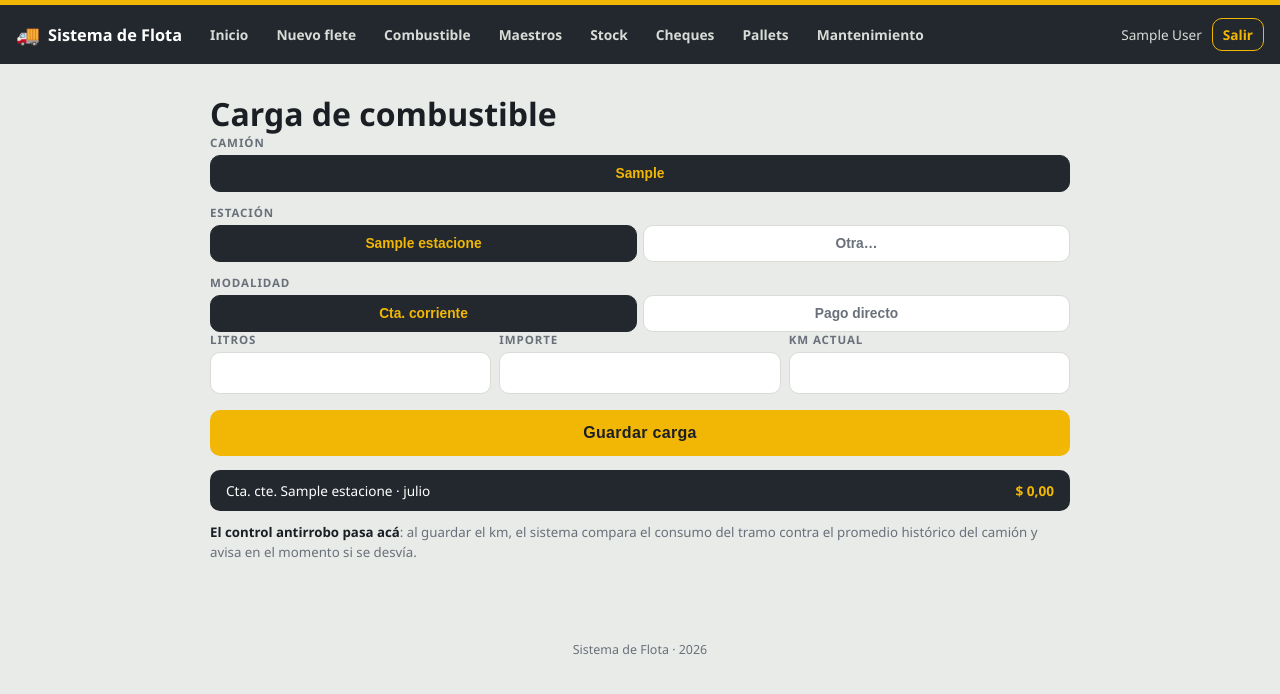
After one commit to danqueve/sistema_flota, a PHP site: page /modulos/combustible/nuevo.php in a window 1280 px wide. The commit adds this page. Shown: the top 694 px of the page. Run offline with PHP 8.4, Linux system fonts and the light colour scheme; the visitor is signed in with stand-in values (Sample User, id 1); tables that the repository leaves empty hold one stand-in row (values such as "Sample post").

Commit message:
feat: carga de combustible con control antirrobo
Botones segmentados para camión/estación/modalidad, estación
"Otra..." con texto libre, modalidad sugerida según si la estación
tiene cta. cte., y comparación en vivo del consumo del tramo vs.
el promedio histórico del camión (vía LAG() en SQL) con alerta
visual si se desvía más de 15%. Acumulado mensual de cta. cte. al
pie. Corrige además la validación de km: ahora también respeta
camiones.km_actual, no solo el historial de cargas previas.

```diff
--- a/assets/css/estilo.css
+++ b/assets/css/estilo.css
@@ -162,6 +162,8 @@ label:first-child{margin-top:0;}
   padding:11px 16px; font-size:.85rem; border-radius:var(--radio); margin-top:14px;}
 .totalbar b{color:var(--vial); font-variant-numeric:tabular-nums;}
 
+.oculto{display:none;}
+
 /* Placeholder de módulos de fases futuras */
 .placeholder-fase{
   background:var(--panel); border:1.5px dashed var(--linea); border-radius:var(--radio);
--- /dev/null
+++ b/assets/js/combustible-nuevo.js
@@ -0,0 +1,86 @@
+document.addEventListener('DOMContentLoaded', function () {
+  // Más de 15% por encima del promedio histórico del camión se marca como desvío.
+  var UMBRAL_ALERTA = 1.15;
+
+  var camionInput = document.getElementById('camion_id');
+  var estacionInput = document.getElementById('estacion_id');
+  var litrosInput = document.getElementById('litros');
+  var kmInput = document.getElementById('km');
+  var otraWrap = document.getElementById('estacionOtraWrap');
+  var consumoCaja = document.getElementById('consumoCaja');
+  var promedioCaja = document.getElementById('consumoPromedioCaja');
+  var totalBar = document.getElementById('totalBarCtaCte');
+
+  function formatearMoneda(valor) {
+    return '$ ' + valor.toLocaleString('es-AR', { minimumFractionDigits: 2, maximumFractionDigits: 2 });
+  }
+
+  function estacionSeleccionada() {
+    return (window.ESTACIONES || []).find(function (e) {
+      return String(e.id) === estacionInput.value;
+    });
+  }
+
+  function actualizarModalidadYTotal() {
+    var estacion = estacionSeleccionada();
+    var tieneCtaCte = !!(estacion && estacion.tiene_cta_cte);
+
+    otraWrap.classList.toggle('oculto', estacionInput.value !== '');
+
+    var botonModalidad = document.querySelector(
+      '.seg[data-input="modalidad"] button[data-value="' + (tieneCtaCte ? 'cta_cte' : 'contado') + '"]'
+    );
+    if (botonModalidad) {
+      botonModalidad.click();
+    }
+
+    if (tieneCtaCte) {
+      var acumulado = (window.ACUMULADO_ESTACION || {})[estacion.id] || 0;
+      document.getElementById('totalBarTexto').textContent = 'Cta. cte. ' + estacion.nombre + ' · ' + window.NOMBRE_MES_ACTUAL;
+      document.getElementById('totalBarMonto').textContent = formatearMoneda(acumulado);
+      totalBar.classList.remove('oculto');
+    } else {
+      totalBar.classList.add('oculto');
+    }
+  }
+
+  function actualizarConsumo() {
+    var stats = (window.STATS_CAMION || {})[camionInput.value];
+
+    if (!stats || stats.ultimo_km === null || !litrosInput.value || !kmInput.value) {
+      consumoCaja.classList.add('oculto');
+      return;
+    }
+
+    var distancia = parseInt(kmInput.value, 10) - stats.ultimo_km;
+    if (!(distancia > 0)) {
+      consumoCaja.classList.add('oculto');
+      return;
+    }
+
+    var litros = parseFloat(litrosInput.value) || 0;
+    var tramo = (litros / distancia) * 100;
+
+    document.getElementById('consumoTramo').textContent = tramo.toFixed(1).replace('.', ',') + ' L/100';
+
+    if (stats.promedio === null) {
+      document.getElementById('consumoPromedio').textContent = 'Sin historial';
+      promedioCaja.classList.remove('malo');
+    } else {
+      var desviado = tramo > stats.promedio * UMBRAL_ALERTA;
+      document.getElementById('consumoPromedio').textContent =
+        stats.promedio.toFixed(1).replace('.', ',') + ' L/100' + (desviado ? ' ⚠' : '');
+      promedioCaja.classList.toggle('malo', desviado);
+    }
+
+    consumoCaja.classList.remove('oculto');
+  }
+
+  camionInput.addEventListener('change', actualizarConsumo);
+  estacionInput.addEventListener('change', actualizarModalidadYTotal);
+  litrosInput.addEventListener('input', actualizarConsumo);
+  kmInput.addEventListener('input', actualizarConsumo);
+
+  actualizarModalidadYTotal();
+  actualizarConsumo();
+});
--- a/includes/funciones.php
+++ b/includes/funciones.php
@@ -21,3 +21,14 @@ function obtenerParametro(string $clave, ?string $porDefecto = null): ?string
 
     return $valor !== false ? $valor : $porDefecto;
 }
+
+function nombreMes(int $mes): string
+{
+    $nombres = [
+        1 => 'enero', 2 => 'febrero', 3 => 'marzo', 4 => 'abril',
+        5 => 'mayo', 6 => 'junio', 7 => 'julio', 8 => 'agosto',
+        9 => 'septiembre', 10 => 'octubre', 11 => 'noviembre', 12 => 'diciembre',
+    ];
+
+    return $nombres[$mes] ?? '';
+}
--- a/includes/header.php
+++ b/includes/header.php
@@ -25,6 +25,7 @@ $rol     = $usuario['rol'] ?? null;
     <?php if ($rol === 'admin'): ?>
       <a href="<?= BASE_URL ?>/dashboard.php">Inicio</a>
       <a href="<?= BASE_URL ?>/modulos/fletes/nuevo.php">Nuevo flete</a>
+      <a href="<?= BASE_URL ?>/modulos/combustible/nuevo.php">Combustible</a>
       <a href="<?= BASE_URL ?>/modulos/maestros/camiones.php">Maestros</a>
       <a href="<?= BASE_URL ?>/modulos/stock/index.php">Stock</a>
       <a href="<?= BASE_URL ?>/modulos/cheques/index.php">Cheques</a>
--- /dev/null
+++ b/modulos/combustible/nuevo.php
@@ -0,0 +1,249 @@
+<?php
+
+require_once __DIR__ . '/../../includes/auth.php';
+requerirRol(['admin']);
+require_once __DIR__ . '/../../includes/funciones.php';
+
+$pdo = obtenerConexion();
+$errores = [];
+$guardado = null;
+
+$camiones   = $pdo->query('SELECT id, patente, km_actual FROM camiones WHERE activo=1 ORDER BY patente')->fetchAll();
+$estaciones = $pdo->query('SELECT id, nombre, tiene_cta_cte FROM estaciones WHERE activo=1 ORDER BY nombre')->fetchAll();
+
+// Promedio histórico de consumo (L/100km) y último km registrado, por camión.
+// El último km parte de cargas_combustible, pero nunca puede ser menor al
+// km_actual del camión (que puede venir de un service o de una carga previa).
+$statsCamion = [];
+$stmt = $pdo->query(
+    "SELECT camion_id, AVG(consumo_l100) AS promedio, MAX(km) AS ultimo_km
+     FROM (
+         SELECT camion_id, km,
+                litros / (km - LAG(km) OVER (PARTITION BY camion_id ORDER BY km)) * 100 AS consumo_l100
+         FROM cargas_combustible
+         WHERE km IS NOT NULL
+     ) t
+     GROUP BY camion_id"
+);
+foreach ($stmt->fetchAll() as $fila) {
+    $statsCamion[(int) $fila['camion_id']] = [
+        'promedio'  => $fila['promedio'] !== null ? round((float) $fila['promedio'], 1) : null,
+        'ultimo_km' => $fila['ultimo_km'] !== null ? (int) $fila['ultimo_km'] : null,
+    ];
+}
+foreach ($camiones as $camion) {
+    $id = (int) $camion['id'];
+    if (!isset($statsCamion[$id])) {
+        $statsCamion[$id] = ['promedio' => null, 'ultimo_km' => null];
+    }
+    if ($camion['km_actual'] !== null) {
+        $statsCamion[$id]['ultimo_km'] = max($statsCamion[$id]['ultimo_km'] ?? 0, (int) $camion['km_actual']);
+    }
+}
+
+// Acumulado del mes en curso por estación con cuenta corriente.
+$acumuladoEstacion = [];
+$stmt = $pdo->query(
+    "SELECT estacion_id, SUM(importe) AS total
+     FROM cargas_combustible
+     WHERE modalidad = 'cta_cte' AND estacion_id IS NOT NULL
+       AND DATE_FORMAT(fecha, '%Y-%m') = DATE_FORMAT(CURDATE(), '%Y-%m')
+     GROUP BY estacion_id"
+);
+foreach ($stmt->fetchAll() as $fila) {
+    $acumuladoEstacion[(int) $fila['estacion_id']] = (float) $fila['total'];
+}
+
+$valores = [
+    'camion_id'     => $camiones[0]['id'] ?? '',
+    'estacion_id'   => $estaciones[0]['id'] ?? '',
+    'estacion_otro' => '',
+    'modalidad'     => !empty($estaciones[0]['tiene_cta_cte']) ? 'cta_cte' : 'contado',
+    'litros'        => '',
+    'importe'       => '',
+    'km'            => '',
+];
+
+if ($_SERVER['REQUEST_METHOD'] === 'POST') {
+    $camionId     = (int) ($_POST['camion_id'] ?? 0);
+    $estacionId   = ($_POST['estacion_id'] ?? '') !== '' ? (int) $_POST['estacion_id'] : null;
+    $estacionOtro = trim($_POST['estacion_otro'] ?? '');
+    $modalidad    = ($_POST['modalidad'] ?? '') === 'contado' ? 'contado' : 'cta_cte';
+    $litros       = $_POST['litros'] !== '' ? (float) str_replace(',', '.', $_POST['litros']) : null;
+    $importe      = $_POST['importe'] !== '' ? (float) str_replace(',', '.', $_POST['importe']) : null;
+    $km           = $_POST['km'] !== '' ? (int) $_POST['km'] : null;
+
+    $valores = [
+        'camion_id'     => $camionId ?: '',
+        'estacion_id'   => $estacionId ?? '',
+        'estacion_otro' => $estacionOtro,
+        'modalidad'     => $modalidad,
+        'litros'        => $_POST['litros'] ?? '',
+        'importe'       => $_POST['importe'] ?? '',
+        'km'            => $_POST['km'] ?? '',
+    ];
+
+    if (!$camionId) {
+        $errores[] = 'Elegí un camión.';
+    }
+    if (!$estacionId && $estacionOtro === '') {
+        $errores[] = 'Elegí una estación o escribí el nombre si es una eventual.';
+    }
+    if ($litros === null || $litros <= 0) {
+        $errores[] = 'Los litros tienen que ser mayores a 0.';
+    }
+    if ($importe === null || $importe <= 0) {
+        $errores[] = 'El importe tiene que ser mayor a 0.';
+    }
+    if ($km === null || $km <= 0) {
+        $errores[] = 'El km actual es obligatorio.';
+    }
+
+    $ultimoKm = $statsCamion[$camionId]['ultimo_km'] ?? null;
+    if (!$errores && $ultimoKm !== null && $km <= $ultimoKm) {
+        $errores[] = 'El km ingresado (' . number_format($km, 0, ',', '.') . ') tiene que ser mayor al último registrado para ese camión (' . number_format($ultimoKm, 0, ',', '.') . ').';
+    }
+
+    if (!$errores) {
+        try {
+            $pdo->beginTransaction();
+
+            $stmt = $pdo->prepare(
+                'INSERT INTO cargas_combustible (fecha, camion_id, estacion_id, estacion_otro, litros, importe, km, modalidad)
+                 VALUES (CURDATE(), ?, ?, ?, ?, ?, ?, ?)'
+            );
+            $stmt->execute([
+                $camionId,
+                $estacionId,
+                $estacionId ? null : ($estacionOtro ?: null),
+                $litros,
+                $importe,
+                $km,
+                $modalidad,
+            ]);
+            $cargaId = (int) $pdo->lastInsertId();
+
+            $stmt = $pdo->prepare('UPDATE camiones SET km_actual = ? WHERE id = ? AND (km_actual IS NULL OR km_actual < ?)');
+            $stmt->execute([$km, $camionId, $km]);
+
+            $pdo->commit();
+
+            header('Location: nuevo.php?guardado=' . $cargaId);
+            exit;
+        } catch (PDOException $e) {
+            $pdo->rollBack();
+            $errores[] = 'No se pudo guardar la carga.';
+        }
+    }
+}
+
+if (isset($_GET['guardado'])) {
+    $stmt = $pdo->prepare(
+        'SELECT cc.*, c.patente, e.nombre AS estacion_nombre
+         FROM cargas_combustible cc
+         JOIN camiones c ON c.id = cc.camion_id
+         LEFT JOIN estaciones e ON e.id = cc.estacion_id
+         WHERE cc.id = ?'
+    );
+    $stmt->execute([(int) $_GET['guardado']]);
+    $guardado = $stmt->fetch() ?: null;
+}
+
+$scriptsPagina = [BASE_URL . '/assets/js/segmentado.js', BASE_URL . '/assets/js/combustible-nuevo.js'];
+$tituloPagina = 'Carga de combustible';
+require __DIR__ . '/../../includes/header.php';
+?>
+
+<h1>Carga de combustible</h1>
+
+<?php if ($guardado): ?>
+  <p class="exito">
+    Carga guardada: <?= htmlspecialchars($guardado['patente']) ?> ·
+    <?= htmlspecialchars($guardado['estacion_nombre'] ?? $guardado['estacion_otro'] ?? 'estación eventual') ?> ·
+    <?= number_format((float) $guardado['litros'], 2, ',', '.') ?> L · <?= formatearImporte((float) $guardado['importe']) ?> ·
+    km <?= number_format((float) $guardado['km'], 0, ',', '.') ?>
+  </p>
+<?php endif; ?>
+
+<?php foreach ($errores as $error): ?>
+  <p class="login-error"><?= htmlspecialchars($error) ?></p>
+<?php endforeach; ?>
+
+<?php if (!$camiones || !$estaciones): ?>
+  <p class="nota">Hace falta al menos un camión y una estación activos. Cargalos en <a href="<?= BASE_URL ?>/modulos/maestros/camiones.php">Maestros</a>.</p>
+<?php else: ?>
+
+<form method="post">
+  <label>Camión</label>
+  <div class="seg" data-input="camion_id">
+    <?php foreach ($camiones as $camion): ?>
+      <button type="button" data-value="<?= $camion['id'] ?>" class="<?= (string) $valores['camion_id'] === (string) $camion['id'] ? 'on' : '' ?>"><?= htmlspecialchars($camion['patente']) ?></button>
+    <?php endforeach; ?>
+  </div>
+  <input type="hidden" name="camion_id" id="camion_id" value="<?= htmlspecialchars((string) $valores['camion_id']) ?>">
+
+  <label>Estación</label>
+  <div class="seg" data-input="estacion_id">
+    <?php foreach ($estaciones as $estacion): ?>
+      <button type="button" data-value="<?= $estacion['id'] ?>" class="<?= (string) $valores['estacion_id'] === (string) $estacion['id'] ? 'on' : '' ?>"><?= htmlspecialchars($estacion['nombre']) ?></button>
+    <?php endforeach; ?>
+    <button type="button" data-value="" class="<?= $valores['estacion_id'] === '' ? 'on' : '' ?>">Otra…</button>
+  </div>
+  <input type="hidden" name="estacion_id" id="estacion_id" value="<?= htmlspecialchars((string) $valores['estacion_id']) ?>">
+
+  <div id="estacionOtraWrap" class="<?= $valores['estacion_id'] === '' ? '' : 'oculto' ?>">
+    <label for="estacion_otro">Nombre de la estación</label>
+    <input class="campo-input" type="text" id="estacion_otro" name="estacion_otro" maxlength="80"
+      value="<?= htmlspecialchars($valores['estacion_otro']) ?>">
+  </div>
+
+  <label>Modalidad</label>
+  <div class="seg" data-input="modalidad">
+    <button type="button" data-value="cta_cte" class="<?= $valores['modalidad'] === 'cta_cte' ? 'on' : '' ?>">Cta. corriente</button>
+    <button type="button" data-value="contado" class="<?= $valores['modalidad'] === 'contado' ? 'on' : '' ?>">Pago directo</button>
+  </div>
+  <input type="hidden" name="modalidad" id="modalidad" value="<?= htmlspecialchars($valores['modalidad']) ?>">
+
+  <div class="fila3">
+    <div>
+      <label for="litros">Litros</label>
+      <input class="campo-input" type="number" id="litros" name="litros" min="0" step="0.01" inputmode="decimal" required
+        value="<?= htmlspecialchars((string) $valores['litros']) ?>">
+    </div>
+    <div>
+      <label for="importe">Importe</label>
+      <input class="campo-input" type="number" id="importe" name="importe" min="0" step="0.01" inputmode="decimal" required
+        value="<?= htmlspecialchars((string) $valores['importe']) ?>">
+    </div>
+    <div>
+      <label for="km">Km actual</label>
+      <input class="campo-input" type="number" id="km" name="km" min="0" step="1" inputmode="numeric" required
+        value="<?= htmlspecialchars((string) $valores['km']) ?>">
+    </div>
+  </div>
+
+  <div class="consumo oculto" id="consumoCaja">
+    <div><small>Este tramo</small><b id="consumoTramo"></b></div>
+    <div id="consumoPromedioCaja"><small>Promedio camión</small><b id="consumoPromedio"></b></div>
+  </div>
+
+  <button type="submit" class="btn">Guardar carga</button>
+</form>
+
+<div class="totalbar oculto" id="totalBarCtaCte">
+  <span id="totalBarTexto"></span>
+  <b id="totalBarMonto"></b>
+</div>
+
+<p class="nota"><b>El control antirrobo pasa acá</b>: al guardar el km, el sistema compara el consumo del tramo contra el promedio histórico del camión y avisa en el momento si se desvía.</p>
+
+<script>
+  window.STATS_CAMION = <?= json_encode($statsCamion, JSON_NUMERIC_CHECK) ?>;
+  window.ACUMULADO_ESTACION = <?= json_encode($acumuladoEstacion, JSON_NUMERIC_CHECK) ?>;
+  window.ESTACIONES = <?= json_encode($estaciones) ?>;
+  window.NOMBRE_MES_ACTUAL = <?= json_encode(nombreMes((int) date('n'))) ?>;
+</script>
+
+<?php endif; ?>
+
+<?php require __DIR__ . '/../../includes/footer.php'; ?>
```
